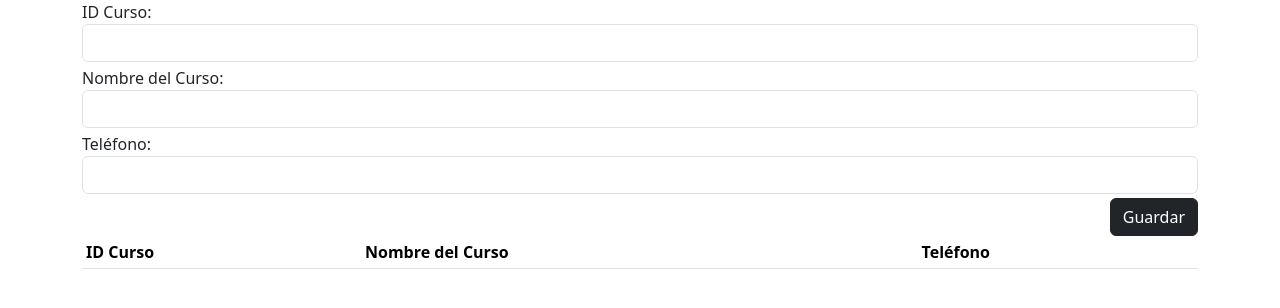
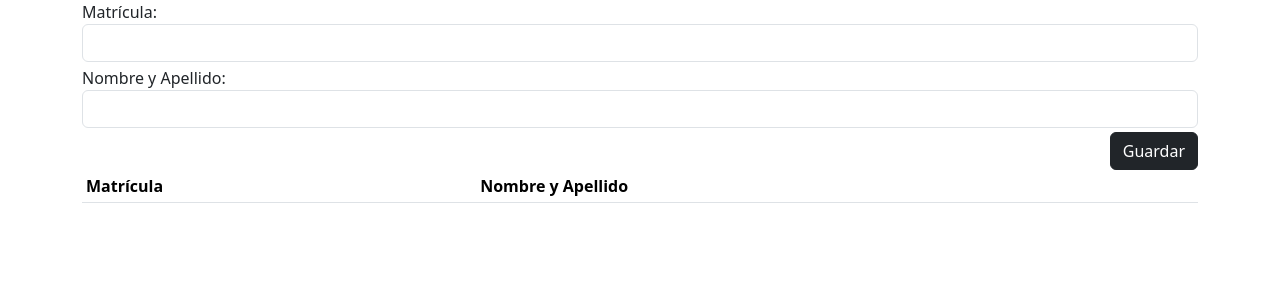
Before and after one commit to Kike-Tapia/loakaines, a Python web app: template templates/alumnos.html in a window 1280 px wide. Shown: the top 308 px of the page. Run offline with Jinja, Linux system fonts and the light colour scheme; the template is opened without the code that fills it, so the values that code supplies are empty.

Commit message:
Update alumnos.html

```diff
--- a/templates/alumnos.html
+++ b/templates/alumnos.html
@@ -3,70 +3,87 @@
 <head>
     <meta charset="UTF-8">
     <meta name="viewport" content="width=device-width, initial-scale=1.0">
-    <link href="https://cdn.jsdelivr.net/npm/bootstrap@5.3.3/dist/css/bootstrap.min.css" rel="stylesheet" crossorigin="anonymous">
-    <script src="https://code.jquery.com/jquery-3.7.1.min.js" crossorigin="anonymous"></script>
+
+    <link href="https://cdn.jsdelivr.net/npm/bootstrap@5.3.3/dist/css/bootstrap.min.css" rel="stylesheet" integrity="sha384-QWTKZyjpPEjISv5WaRU9OFeRpok6YctnYmDr5pNlyT2bRjXh0JMhjY6hW+ALEwIH" crossorigin="anonymous">
+
+    <script src="https://code.jquery.com/jquery-3.7.1.min.js" integrity="sha256-/JqT3SQfawRcv/BIHPThkBvs0OEvtFFmqPF/lYI/Cxo=" crossorigin="anonymous"></script>
+
     <script src="https://cdnjs.cloudflare.com/ajax/libs/jquery-validate/1.19.5/jquery.validate.min.js"></script>
-    <title>Cursos</title>
+
+    <title>Alumnos</title>
 </head>
 <body>
+    <!-- Nombre de la etiqueta Ejemplo: INPUT -->
+    <!-- # para ID -->
+    <!-- . para CLASS -->
+
+    <!-- form index 0 -->
+    <!-- #frmAlumnos -->
+    <!-- .formulario index 0 -->
     <div class="container">
-        <form method="post" id="frmCursos" class="formulario">
+        <form method="post" id="frmAlumnos" class="formulario">
             <div class="mb-1">
-                <label for="txtIdCurso">ID Curso:</label>
-                <input type="number" name="txtIdCurso" id="txtIdCurso" class="form-control" required>
+                <label id="lblMatriculaFA" for="txtMatriculaFA">Matrícula:</label>
+                <input type="number" name="txtMatriculaFA" id="txtMatriculaFA" class="form-control" required="true" minlength="8" maxlength="8" data-rule-digits="true">
             </div>
             <div class="mb-1">
-                <label for="txtNombreCurso">Nombre del Curso:</label>
-                <input type="text" name="txtNombreCurso" id="txtNombreCurso" class="form-control" required>
-            </div>
-            <div class="mb-1">
-                <label for="txtTelefono">Teléfono:</label>
-                <input type="number" name="txtTelefono" id="txtTelefono" class="form-control" required>
+                <label id="lblNombreApellidoFA" for="txtNombreApellidoFA">Nombre y Apellido:</label>
+                <input type="text" name="txtNombreApellidoFA" id="txtNombreApellidoFA" class="form-control" required="true" minlength="10" maxlength="25">
             </div>
             <div class="text-end">
                 <button id="btnGuardarFA" name="btnGuardarFA" class="btn btn-dark">Guardar</button>
             </div>
         </form>
-        <div id="divCursos"></div>
+        <div id="divAlumnos"></div>
+
+        <!-- table index 0 -->
         <table class="table table-sm">
             <thead>
                 <tr>
-                    <th>ID Curso</th>
-                    <th>Nombre del Curso</th>
-                    <th>Teléfono</th>
+                    <th>Matrícula</th>
+                    <th>Nombre y Apellido</th>
                 </tr>
             </thead>
-            <tbody id="tbodyCursos"></tbody>
+            <tbody id="tbodyAlumnos"></tbody>
         </table>
     </div>
 
+    <script src="https://cdn.jsdelivr.net/npm/bootstrap@5.3.3/dist/js/bootstrap.bundle.min.js" integrity="sha384-YvpcrYf0tY3lHB60NNkmXc5s9fDVZLESaAA55NDzOxhy9GkcIdslK1eN7N6jIeHz" crossorigin="anonymous"></script>
+
     <script>
-        $(document).ready(function () {
-            $("#frmCursos").validate();
-            $("#frmCursos").submit(function (event) {
-                event.preventDefault();
-                $.post("/cursos/guardar", $(this).serialize(), function (respuesta) {
-                    console.log(respuesta);
-                    buscarCursos(); // Llamada para actualizar la tabla después de guardar
-                });
-            });
+        window.addEventListener("load", function (event) {
+            $("#frmAlumnos").validate({
+                messages: {
+                    txtMatriculaFA: {
+                        required: "Ingresa la matrícula",
+                        minlength: "La matrícula es de 8 digitos",
+                        maxlength: "La matrícula es de 8 digitos",
+                        digits: "La matrícula es de solo números"
+                    },
+                    txtNombreApellidoFA: {
+                        required: "Ingresa tu nombre y apellido",
+                        minlength: "Ingresa más o 10 caracteres",
+                        maxlength: "Ingresa menos o 25 caracteres"
+                    }
+                },
+                rules: {
+                    txtMatriculaFA: {
+                        // required: true,
+                        // minlength: 8,
+                        // maxlength: 8
+                        // digits: true
+                    }
+                }
+            })
 
-            function buscarCursos() {
-                $.get("/cursos/buscar", function (respuesta) {
-                    $("#tbodyCursos").html("");
-                    for (var x in respuesta) {
-                        var registro = respuesta[x];
-                        $("#tbodyCursos").append(`<tr>
-                            <td>${registro[0]}</td>
-                            <td>${registro[1]}</td>
-                            <td>${registro[2]}</td>
-                        </tr>`);
-                    }
-                });
-            }
+            $("#frmAlumnos").submit(function (event) {
+                event.preventDefault()
 
-            buscarCursos(); // Cargar cursos al inicio
-        });
+                $.post("/alumnos/guardar", $(this).serialize(), function (respuesta) {
+                    console.log(respuesta)
+                })
+            })
+        })
     </script>
 </body>
 </html>
```
